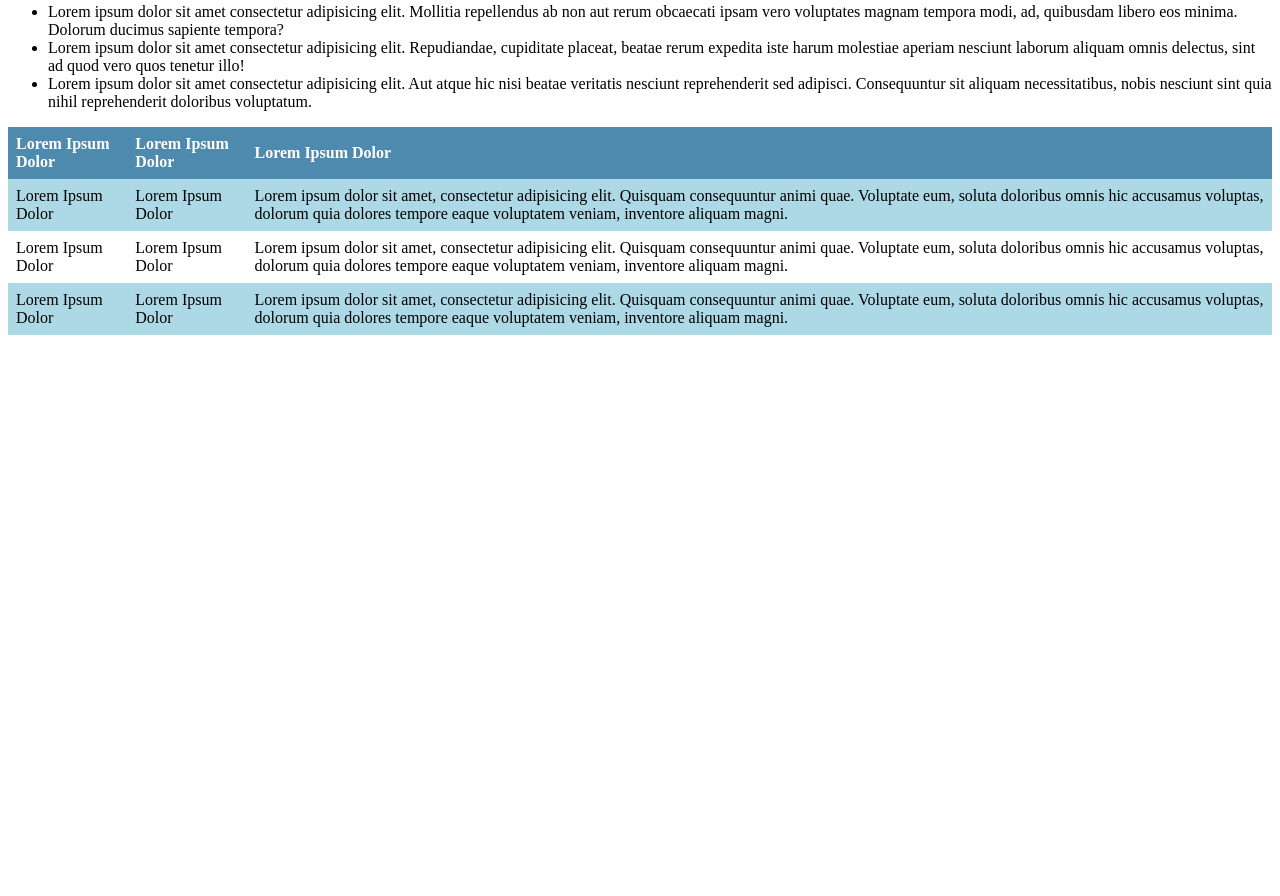
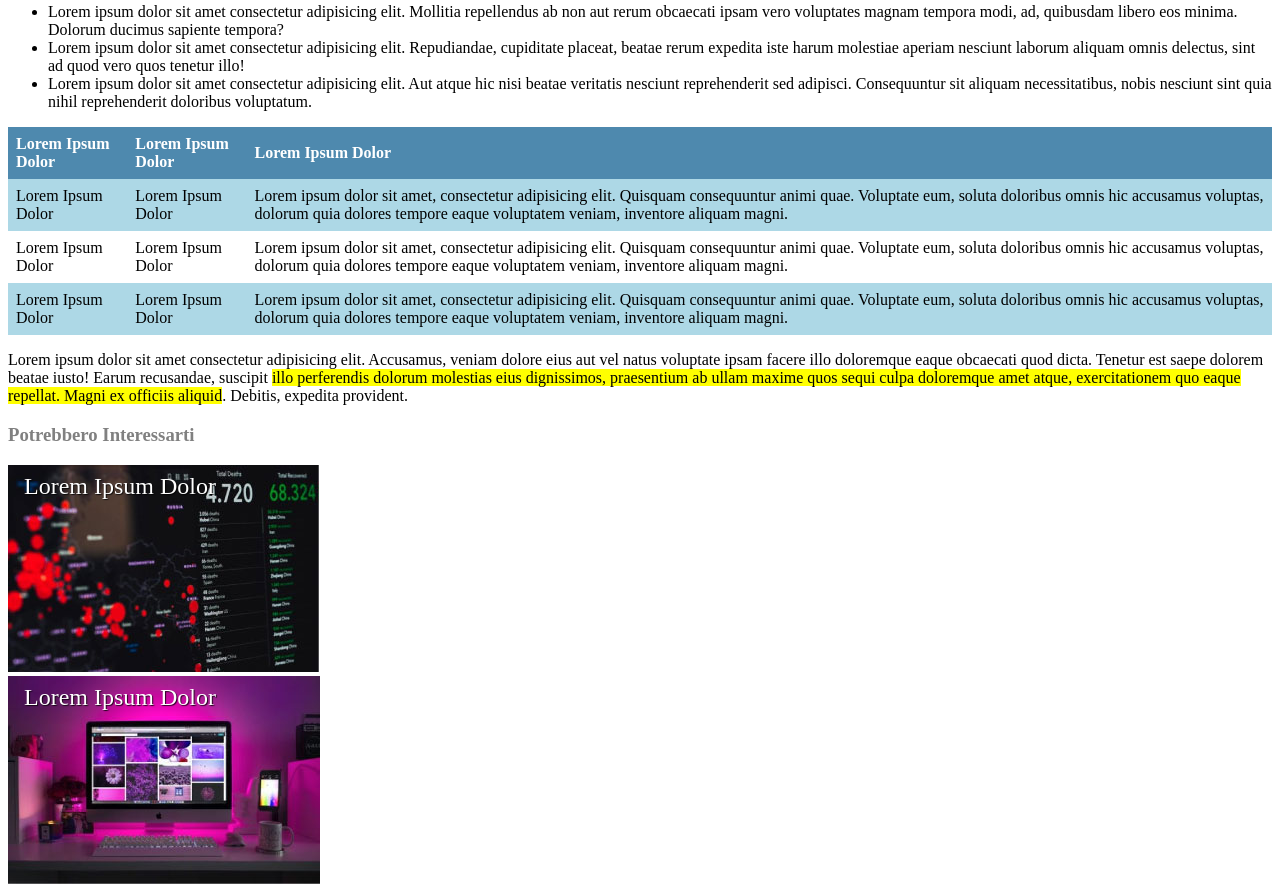
Before and after one commit to LuigiPascali/html-css-booleaner, a plain HTML site: page index.html in a window 1280 px wide. Shown: the part 722-1618 px from the top of the page. Before the commit the page ends 1065 px from the top, so only its background shows below. Drawn offline with Linux system fonts and the light colour scheme.

Commit message:
fine esercizio

```diff
--- a/css/style.css
+++ b/css/style.css
@@ -48,3 +48,20 @@ table {
   tr:nth-child(1), tr:nth-child(3) {
     background-color: lightblue;
   }
+
+h3{
+    color:gray
+}
+
+.image-container {
+    position: relative;
+  }
+
+  .image-text {
+    position: absolute;
+    top: 8px;
+    left: 16px;
+    color: white;
+    font-size: 24px;
+    text-shadow: 1px 1px 1px rgba(0, 0, 0, 0.8);
+  }
--- a/index.html
+++ b/index.html
@@ -100,12 +100,27 @@
         <!-- sezione testo -->
         <section>
 
+            <p>Lorem ipsum dolor sit amet consectetur adipisicing elit. Accusamus, veniam dolore eius aut vel natus voluptate ipsam facere illo doloremque eaque obcaecati quod dicta. Tenetur est saepe dolorem beatae iusto!
+            Earum recusandae, suscipit <span id="underline">illo perferendis dolorum molestias eius dignissimos, praesentium ab ullam maxime quos sequi culpa doloremque amet atque, exercitationem quo eaque repellat. Magni ex officiis aliquid</span>. Debitis, expedita provident.</p>
+
         </section>
 
     </main>
 
     <footer>
 
+        <h3>Potrebbero Interessarti</h3>
+
+        <div class="image-container">
+            <img src="./img/graph.jpg" alt="Immagine grafico">
+            <div class="image-text">Lorem Ipsum Dolor</div>
+          </div>
+
+          <div class="image-container">
+            <img src="./img/monitor.jpg" alt="Immagine monitor">
+            <div class="image-text">Lorem Ipsum Dolor</div>
+          </div>
+
     </footer>
 
 </body>
```
